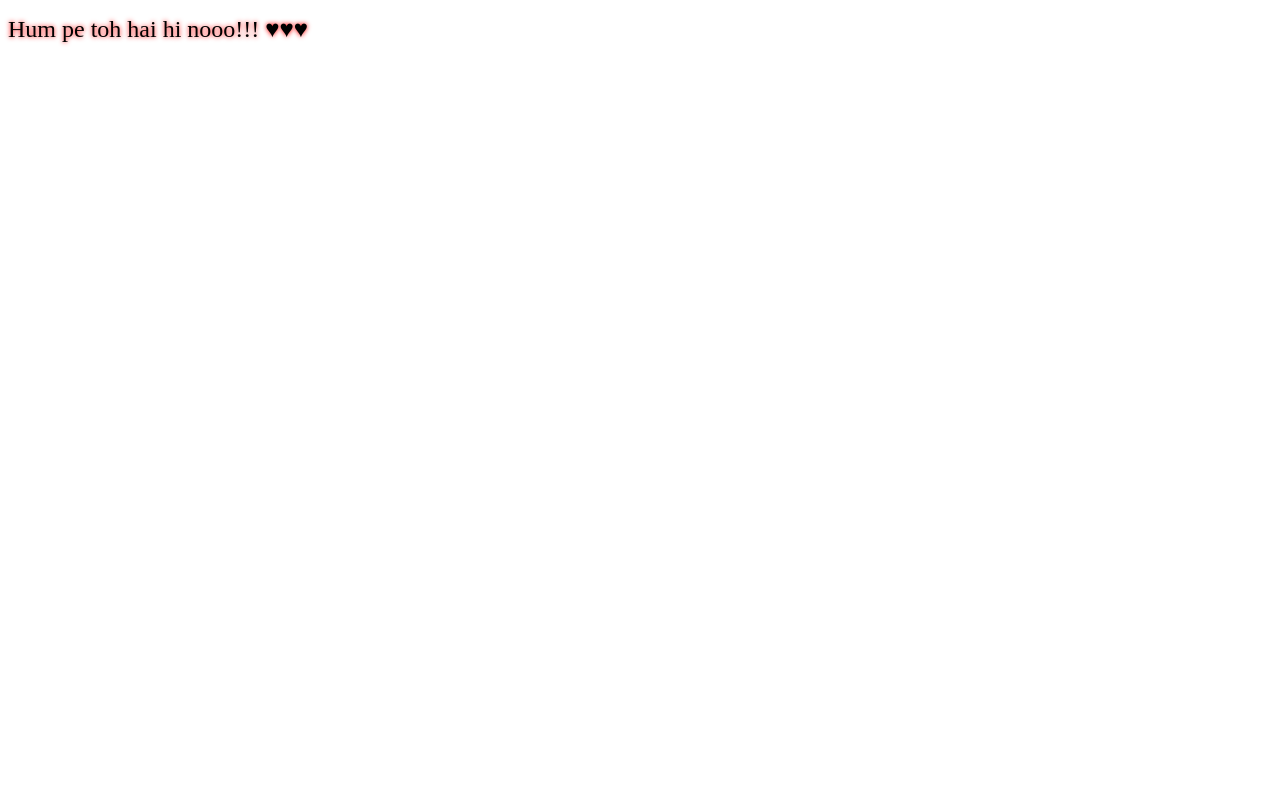
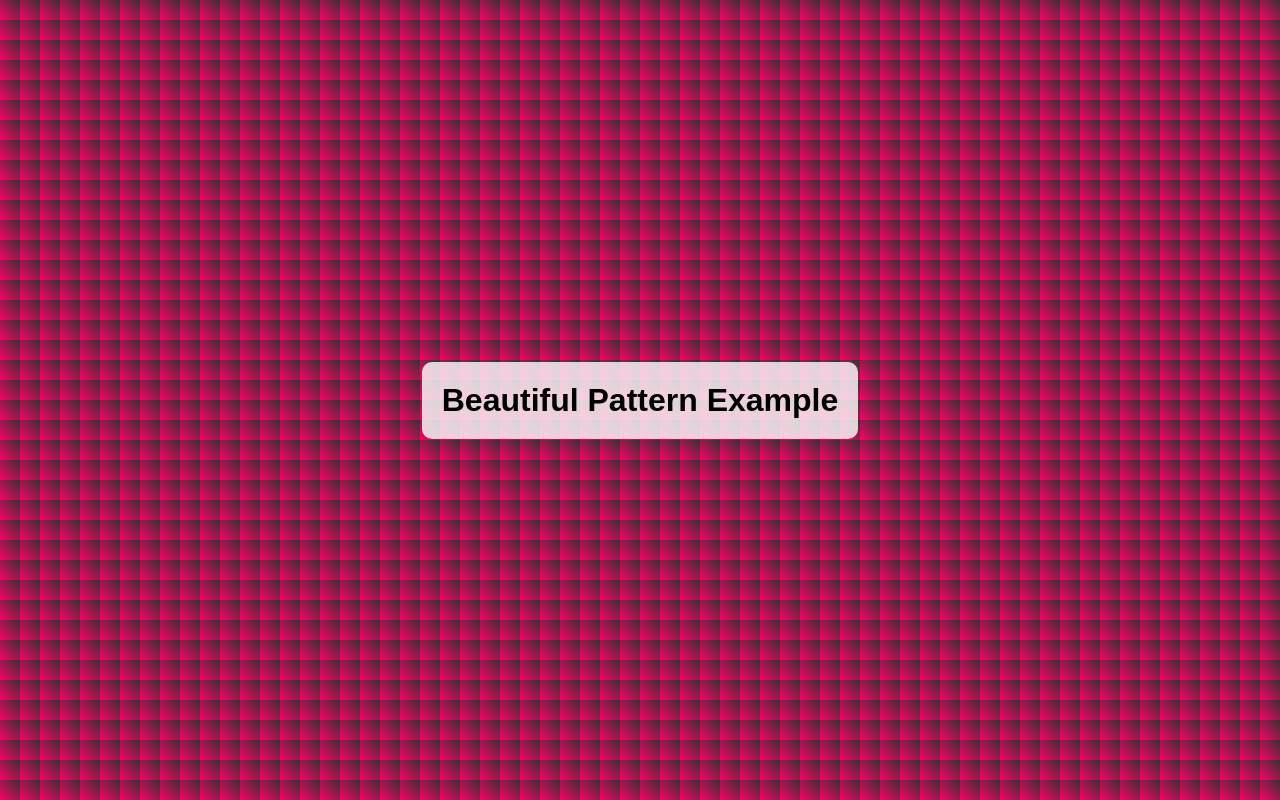
Before and after one commit to gunottam/pqrs, a plain HTML site: page index.html in a window 1280 px wide. Drawn offline with Linux system fonts and the light colour scheme.

Commit message:
Update index.html

```diff
--- a/index.html
+++ b/index.html
@@ -1,21 +1,27 @@
 <!DOCTYPE html>
 <html>
 <head>
-    <title>Glowing Text Example</title>
+    <title>Beautiful Pattern Example</title>
     <style>
-        @keyframes glowing {
-            0% { text-shadow: 0 0 5px #ff0000; }
-            50% { text-shadow: 0 0 20px #ff0000; }
-            100% { text-shadow: 0 0 5px #ff0000; }
+        body {
+            background: linear-gradient(45deg, #f06, #333);
+            background-size: 20px 20px;
+            height: 100vh;
+            margin: 0;
+            display: flex;
+            align-items: center;
+            justify-content: center;
+            font-family: Arial, sans-serif;
         }
 
-        .glow-text {
-            font-size: 24px;
-            animation: glowing 1s infinite;
+        h1 {
+            background: rgba(255, 255, 255, 0.8);
+            padding: 20px;
+            border-radius: 10px;
         }
     </style>
 </head>
 <body>
-    <p><span class="glow-text">Hum pe toh hai hi nooo!!! ♥♥♥</span></p>
+    <h1>Beautiful Pattern Example</h1>
 </body>
 </html>
```
